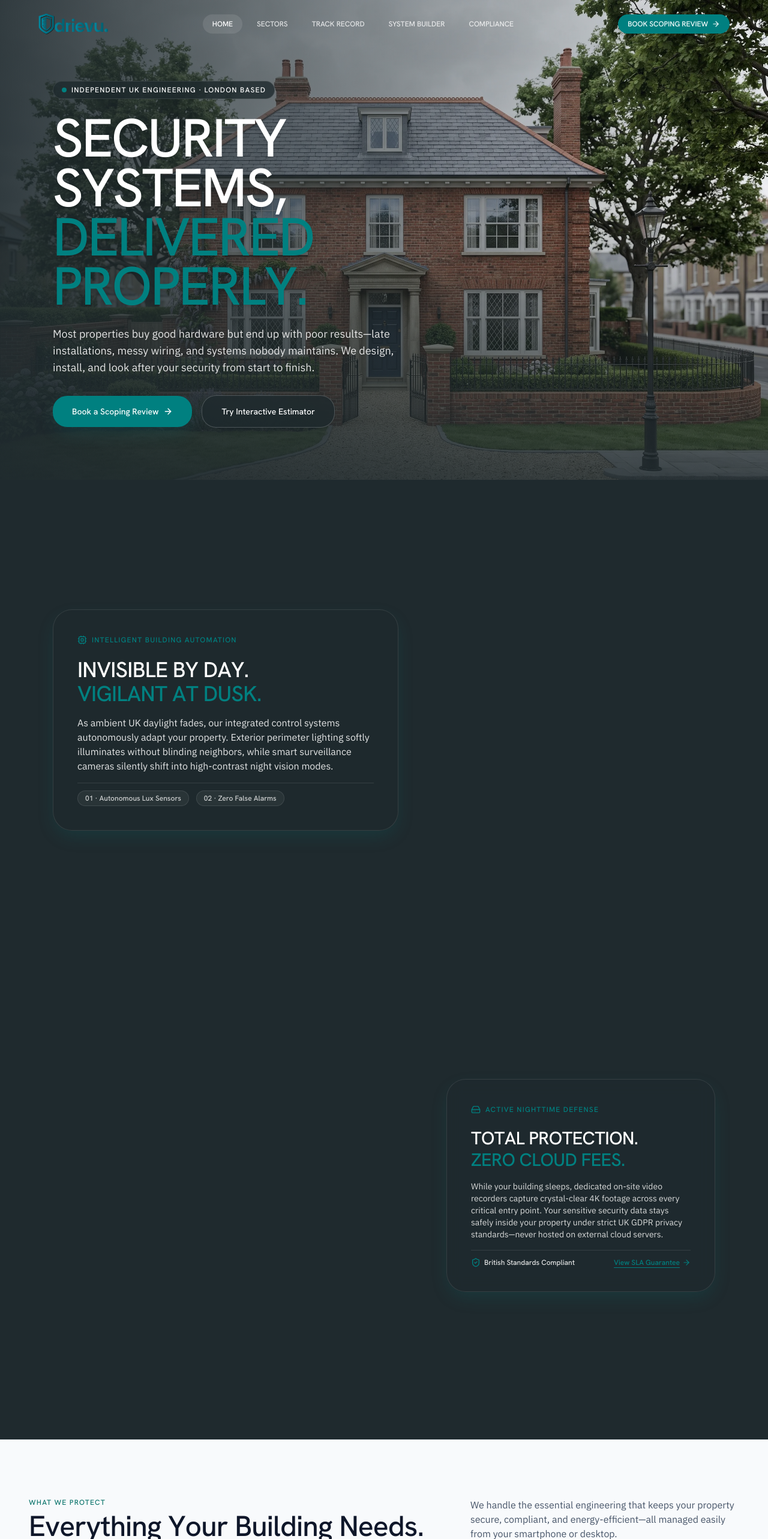
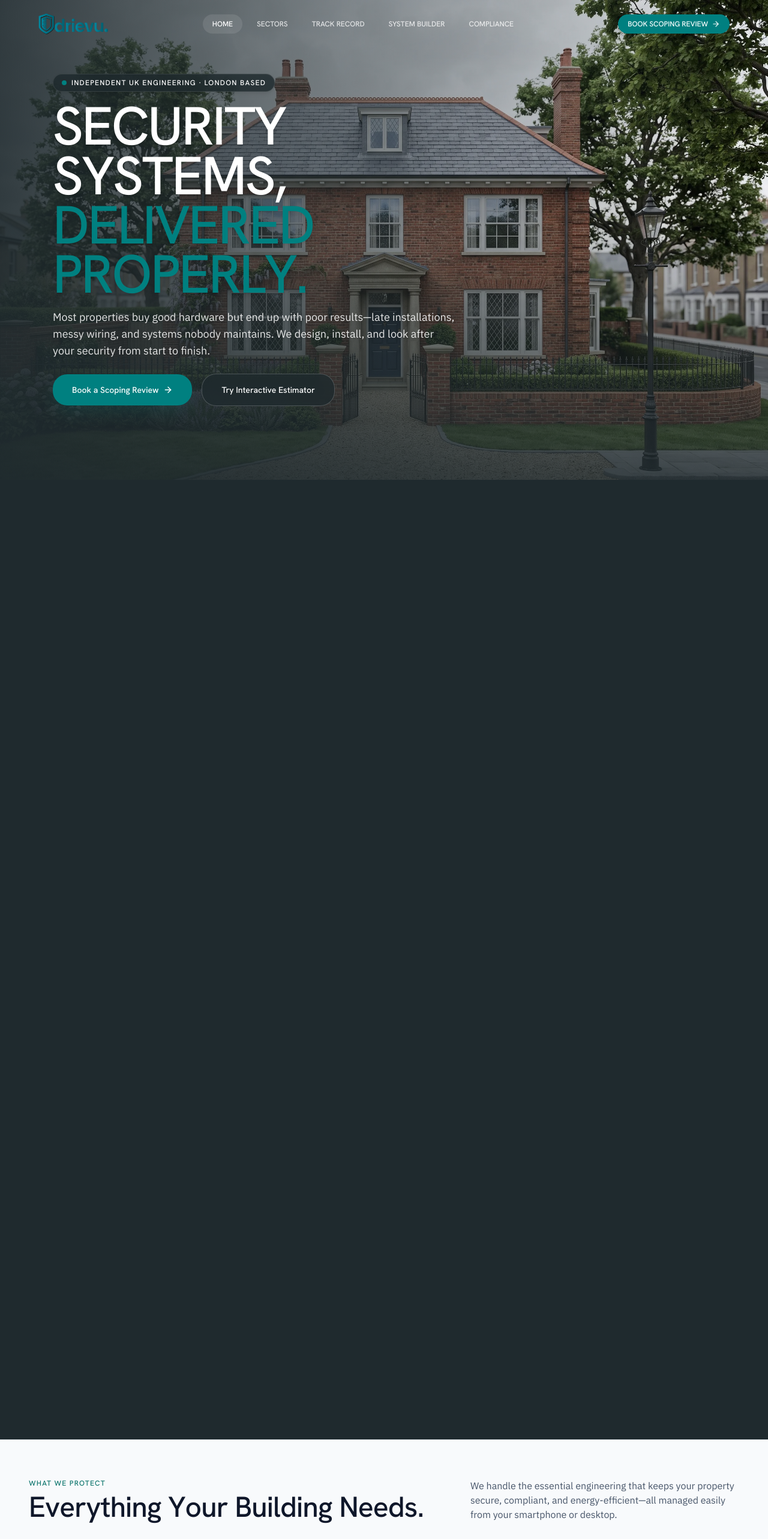
Before and after one commit to ashok-1986/drievu-web, a Next.js app: page / in a window 1280 px wide. Shown: the top 2566 px of the page at 60% size. Built offline with nearby package versions, Linux system fonts and the light colour scheme.

Commit message:
UI: Update typography sizes, adjust BentoGrid height, and fix CanvasHero chapter positioning/scroll fading

```diff
--- a/src/app/compliance/page.tsx
+++ b/src/app/compliance/page.tsx
@@ -26,7 +26,7 @@ export default function CompliancePage() {
             <ShieldCheck className="w-3.5 h-3.5" /> Engineering & Legal Governance
           </div>
 
-          <h1 className="font-display font-medium text-4xl md:text-6xl text-white tracking-[-0.03em] uppercase mb-6">
+          <h1 className="font-display font-medium text-[clamp(2.75rem,7vw,8.75rem)] w-full text-center text-white tracking-[-0.03em] uppercase mb-6">
             <SplitTextReveal text="Compliance & Design Standards." />
           </h1>
           <ProseReveal>
--- a/src/app/consultation/page.tsx
+++ b/src/app/consultation/page.tsx
@@ -20,7 +20,7 @@ export default function ConsultationPage() {
             Zero Sales Pressure · Direct Principal Access
           </div>
 
-          <h1 className="font-display font-medium text-3xl md:text-5xl text-brand-slate tracking-tighter uppercase">
+          <h1 className="font-display font-medium text-[clamp(2.75rem,7vw,8.75rem)] w-full text-center text-brand-slate tracking-tighter uppercase">
             Start Your Engineering Scoping.
           </h1>
 
--- a/src/app/privacy/page.tsx
+++ b/src/app/privacy/page.tsx
@@ -25,7 +25,7 @@ export default function PrivacyPolicyPage() {
             <ShieldCheck className="w-3.5 h-3.5" /> UK GDPR Compliance Schedule
           </div>
 
-          <h1 className="font-display font-medium text-3xl md:text-5xl text-white tracking-[-0.02em] uppercase mb-4">
+          <h1 className="font-display font-medium text-[clamp(2.75rem,7vw,8.75rem)] w-full text-center text-white tracking-[-0.02em] uppercase mb-4">
             <SplitTextReveal text="Privacy Policy & Data Governance." />
           </h1>
           <ProseReveal>
--- a/src/app/sectors/page.tsx
+++ b/src/app/sectors/page.tsx
@@ -126,7 +126,7 @@ export default function SectorsPage() {
               Tailored Engineering Engagement
             </div>
 
-            <h1 className="font-display font-medium text-4xl md:text-6xl lg:text-7xl text-white tracking-[-0.03em] uppercase mb-6">
+            <h1 className="font-display font-medium text-[clamp(2.75rem,7vw,8.75rem)] w-full text-center text-white tracking-[-0.03em] uppercase mb-6">
               <SplitTextReveal text="How We Protect Your Sector." />
             </h1>
             <ProseReveal>
--- a/src/app/system-builder/page.tsx
+++ b/src/app/system-builder/page.tsx
@@ -64,7 +64,7 @@ export default function SystemBuilderPage() {
             <ShieldCheck className="w-3.5 h-3.5" /> Transparent Engineering Sizing
           </div>
 
-          <h1 className="font-display font-medium text-4xl md:text-6xl text-white tracking-[-0.03em] uppercase mb-6">
+          <h1 className="font-display font-medium text-[clamp(2.75rem,7vw,8.75rem)] w-full text-center text-white tracking-[-0.03em] uppercase mb-6">
             <SplitTextReveal text="Interactive System Builder." />
           </h1>
           <ProseReveal>
--- a/src/app/systems/[category]/page.tsx
+++ b/src/app/systems/[category]/page.tsx
@@ -166,7 +166,7 @@ export default function SystemDetailPage({ params }: { params: { category: strin
             <ShieldCheck className="w-3.5 h-3.5" /> Technical Specification Sheet
           </div>
 
-          <h1 className="font-display font-medium text-4xl md:text-6xl text-white tracking-[-0.03em] mb-6 uppercase">
+          <h1 className="font-display font-medium text-[clamp(2.75rem,7vw,8.75rem)] w-full text-center text-white tracking-[-0.03em] mb-6 uppercase">
             <SplitTextReveal text={data.title} />
           </h1>
           <ProseReveal>
--- a/src/app/terms/page.tsx
+++ b/src/app/terms/page.tsx
@@ -25,7 +25,7 @@ export default function TermsOfServicePage() {
             <ShieldCheck className="w-3.5 h-3.5" /> Procurement Due Diligence Schedule
           </div>
 
-          <h1 className="font-display font-medium text-3xl md:text-5xl text-white tracking-[-0.02em] uppercase mb-4">
+          <h1 className="font-display font-medium text-[clamp(2.75rem,7vw,8.75rem)] w-full text-center text-white tracking-[-0.02em] uppercase mb-4">
             <SplitTextReveal text="Terms of Service & Scoping Conditions." />
           </h1>
           <ProseReveal>
--- a/src/components/common/GlobalNavbar.tsx
+++ b/src/components/common/GlobalNavbar.tsx
@@ -44,7 +44,7 @@ export function GlobalNavbar() {
 
           {/* Brand Logo - PNG Asset */}
           <Link href="/" className="flex items-center shrink-0 cursor-pointer">
-            <Image src="/logo.png" alt="Drievu Engineering" width={130} height={38} className="h-8 md:h-9 w-auto object-contain" priority />
+            <Image src="/logo.png" alt="Drievu Engineering" width={130} height={58} className="h-8 md:h-9 w-auto object-contain" priority />
           </Link>
 
           {/* Desktop Navigation */}
--- a/src/components/common/PageHeader.tsx
+++ b/src/components/common/PageHeader.tsx
@@ -38,7 +38,7 @@ export function PageHeader({ badgeText, title, description, imageSrc, imageAlt }
           </div>
         )}
 
-        <h1 className="font-display font-medium text-4xl md:text-5xl lg:text-6xl text-white tracking-[-0.03em] uppercase mb-6">
+        <h1 className="font-display font-medium text-[clamp(2.75rem,7vw,8.75rem)] w-full text-center text-white tracking-[-0.03em] uppercase mb-6">
           <SplitTextReveal text={title} />
         </h1>
 
--- a/src/components/consultation/ConsultationIntake.tsx
+++ b/src/components/consultation/ConsultationIntake.tsx
@@ -147,7 +147,7 @@ export function ConsultationIntake() {
             <span className="font-display font-medium text-xs text-brand-teal uppercase tracking-widest block mb-1">
               Direct Engineering Routing
             </span>
-            <h1 className="font-display font-medium text-2xl text-white tracking-tight">
+            <h1 className="font-display font-medium text-[clamp(2.75rem,7vw,8.75rem)] w-full text-center text-white tracking-tight">
               Project Scoping Review
             </h1>
           </div>
--- a/src/components/home/BentoGrid.tsx
+++ b/src/components/home/BentoGrid.tsx
@@ -124,8 +124,8 @@ export function BentoGrid() {
   ];
 
   return (
-    <section className="py-24 px-6 md:px-12 bg-slate-50 border-y border-slate-200/60">
-      <div className="max-w-[1200px] mx-auto space-y-12">
+    <section className="min-h-[100svh] py-16 px-6 md:px-12 bg-slate-50 border-y border-slate-200/60 flex flex-col justify-center">
+      <div className="max-w-[1200px] w-full mx-auto flex flex-col flex-1 space-y-8 min-h-0">
 
         {/* Section Header */}
         <div className="flex flex-col md:flex-row md:items-end justify-between gap-6">
@@ -147,7 +147,7 @@ export function BentoGrid() {
         </div>
 
         {/* Responsive 12-Column Asymmetric Bento Grid */}
-        <div ref={bentoRef} className="grid grid-cols-12 gap-6 auto-rows-[minmax(240px,auto)]">
+        <div ref={bentoRef} className="grid grid-cols-12 gap-6 flex-1 min-h-0 auto-rows-[minmax(240px,auto)] lg:auto-rows-[minmax(0,1fr)] lg:grid-rows-3 pb-8 md:pb-0">
           {services.map((sys, index) => {
             const IconComponent = sys.icon;
             return (
--- a/src/components/home/CanvasHero.tsx
+++ b/src/components/home/CanvasHero.tsx
@@ -10,6 +10,9 @@ import { ProseReveal } from "@/components/motion/ProseReveal";
 export function CanvasHero() {
   const containerRef = useRef<HTMLDivElement>(null);
   const canvasRef = useRef<HTMLCanvasElement>(null);
+  const chapter1Ref = useRef<HTMLElement>(null);
+  const chapter2Ref = useRef<HTMLElement>(null);
+  const chapter3Ref = useRef<HTMLElement>(null);
   const [imagesLoaded, setImagesLoaded] = useState(false);
 
   // Preloads high-resolution architectural assets into memory
@@ -104,7 +107,34 @@ export function CanvasHero() {
       const totalScrollable = containerRef.current.scrollHeight - window.innerHeight;
       const scrolled = -rect.top;
       const progress = Math.min(Math.max(scrolled / totalScrollable, 0), 1);
-      requestAnimationFrame(() => renderCanvas(progress));
+
+      requestAnimationFrame(() => {
+        renderCanvas(progress);
+
+        let o1 = 0, o2 = 0, o3 = 0;
+        if (progress <= 0.2) o1 = 1;
+        else if (progress <= 0.3) o1 = 1 - (progress - 0.2) / 0.1;
+
+        if (progress > 0.3 && progress <= 0.4) o2 = (progress - 0.3) / 0.1;
+        else if (progress > 0.4 && progress <= 0.6) o2 = 1;
+        else if (progress > 0.6 && progress <= 0.7) o2 = 1 - (progress - 0.6) / 0.1;
+
+        if (progress > 0.7 && progress <= 0.8) o3 = (progress - 0.7) / 0.1;
+        else if (progress > 0.8) o3 = 1;
+
+        if (chapter1Ref.current) {
+          chapter1Ref.current.style.opacity = o1.toString();
+          chapter1Ref.current.style.pointerEvents = o1 > 0 ? "auto" : "none";
+        }
+        if (chapter2Ref.current) {
+          chapter2Ref.current.style.opacity = o2.toString();
+          chapter2Ref.current.style.pointerEvents = o2 > 0 ? "auto" : "none";
+        }
+        if (chapter3Ref.current) {
+          chapter3Ref.current.style.opacity = o3.toString();
+          chapter3Ref.current.style.pointerEvents = o3 > 0 ? "auto" : "none";
+        }
+      });
     };
 
     const handleResize = () => {
@@ -141,30 +171,28 @@ export function CanvasHero() {
         {/* Left-to-Right Scrim guarantees text legibility without clunky white card boxes */}
         <div className="absolute inset-0 bg-gradient-to-r from-brand-slate/90 via-brand-slate/50 to-transparent z-10 pointer-events-none" />
         <div className="absolute inset-0 bg-gradient-to-t from-brand-slate via-transparent to-transparent opacity-80 z-10 pointer-events-none" />
-      </div>
 
         {/*
          * 3-STAGE NARRATIVE CONTENT OVERLAY:
-       * Exactly 3 vertically stacked screens (300vh total) to eliminate all empty voids.
+         * Now positioned absolutely within the sticky track and faded via scroll progress.
          */}
-      <div className="absolute inset-0 z-20 pointer-events-none flex flex-col justify-between">
+        <div className="absolute inset-0 z-20 max-w-[1200px] mx-auto px-6 md:px-12 flex flex-col justify-center pointer-events-none">
 
           {/* CHAPTER 1 (0–100vh): Morning Aesthetics & Planning */}
-        <section className="h-screen w-full max-w-[1200px] mx-auto px-6 md:px-12 flex flex-col justify-center pointer-events-auto">
-          <div className="max-w-2xl space-y-6 pt-12">
-            <div className="inline-flex items-center gap-2 px-3.5 py-1.5 rounded-full bg-brand-slate/80 backdrop-blur-md border border-white/10 text-white text-xs font-display font-medium uppercase tracking-widest">
+          <section ref={chapter1Ref} className="absolute inset-x-6 md:inset-x-12 max-w-2xl flex flex-col gap-4 pointer-events-auto transition-opacity duration-150 will-change-opacity">
+            <div className="inline-flex items-center gap-2 px-3.5 py-1.5 rounded-full bg-brand-slate/80 backdrop-blur-md border border-white/10 text-white text-xs font-display font-medium uppercase tracking-widest w-fit drop-shadow-md">
               <span className="w-2 h-2 rounded-full bg-brand-teal" />
               Independent UK Engineering · London Based
             </div>
 
-            <h1 className="font-display font-medium text-[clamp(2.75rem,7vw,6.5rem)] leading-[0.92] tracking-[-0.03em] text-white uppercase drop-shadow-md">
+            <h1 className="font-display font-medium text-[clamp(2.75rem,7vw,8.75rem)] w-full leading-[0.92] tracking-[-0.03em] text-white uppercase drop-shadow-md">
               <SplitTextReveal text="Security Systems," />
               <br />
               <SplitTextReveal text="Delivered Properly." className="text-brand-teal" />
             </h1>
 
             <ProseReveal delay={0.3}>
-              <p className="font-body font-normal text-brand-paper/90 text-base md:text-lg max-w-xl leading-relaxed drop-shadow">
+              <p className="font-body font-normal text-brand-paper/90 text-base md:text-lg leading-relaxed drop-shadow-md">
                 Most properties buy good hardware but end up with poor results—late installations, messy wiring, and systems nobody maintains. We design, install, and look after your security from start to finish.
               </p>
             </ProseReveal>
@@ -184,65 +212,59 @@ export function CanvasHero() {
                 Try Interactive Estimator
               </Link>
             </div>
-          </div>
           </section>
 
           {/* CHAPTER 2 (100–200vh): Twilight Automation & Smart Triggers */}
-        <section className="h-screen w-full max-w-[1200px] mx-auto px-6 md:px-12 flex items-center justify-start pointer-events-auto">
-          <div className="max-w-xl space-y-4 bg-brand-slate/80 backdrop-blur-md p-8 md:p-10 rounded-2xl border border-white/10 shadow-elevated">
-            <div className="inline-flex items-center gap-2 text-brand-teal font-display font-medium text-xs uppercase tracking-widest">
-              <Cpu className="w-4 h-4" />
+          <section ref={chapter2Ref} className="absolute inset-x-6 md:inset-x-12 max-w-2xl flex flex-col gap-4 pointer-events-none opacity-0 transition-opacity duration-150 will-change-opacity">
+            <div className="inline-flex items-center gap-2 px-3.5 py-1.5 rounded-full bg-brand-slate/80 backdrop-blur-md border border-white/10 text-white text-xs font-display font-medium uppercase tracking-widest w-fit drop-shadow-md">
+              <Cpu className="w-3.5 h-3.5 text-brand-teal" />
               <span>Intelligent Building Automation</span>
             </div>
 
-            <h2 className="font-display font-medium text-2xl md:text-4xl text-white tracking-tight uppercase leading-snug">
+            <h2 className="font-display font-medium text-[clamp(2.75rem,7vw,8.75rem)] w-full leading-[0.92] tracking-[-0.03em] text-white uppercase drop-shadow-md">
               <SplitTextReveal text="Invisible By Day." />
               <br />
               <SplitTextReveal text="Vigilant At Dusk." className="text-brand-teal" />
             </h2>
 
             <ProseReveal delay={0.3}>
-              <p className="font-body font-normal text-sm md:text-base text-brand-paper/90 leading-relaxed">
+              <p className="font-body font-normal text-brand-paper/90 text-base md:text-lg leading-relaxed drop-shadow-md">
                 As ambient UK daylight fades, our integrated control systems autonomously adapt your property. Exterior perimeter lighting softly illuminates without blinding neighbors, while smart surveillance cameras silently shift into high-contrast night vision modes.
               </p>
             </ProseReveal>
 
-            {/* UPGRADED: Clean, tactile UI badges without bracket artifacts */}
-            <div className="pt-3 flex flex-wrap items-center gap-3 border-t border-white/10 font-display font-medium text-xs">
-              <span className="px-3 py-1 rounded-full bg-white/5 border border-white/10 text-brand-paper/80">
+            <div className="pt-2 flex flex-wrap items-center gap-3 font-display font-medium text-xs drop-shadow-md">
+              <span className="px-3 py-1.5 rounded-full bg-brand-slate/80 backdrop-blur-md border border-white/10 text-brand-paper/90">
                 01 · Autonomous Lux Sensors
               </span>
-              <span className="px-3 py-1 rounded-full bg-white/5 border border-white/10 text-brand-paper/80">
+              <span className="px-3 py-1.5 rounded-full bg-brand-slate/80 backdrop-blur-md border border-white/10 text-brand-paper/90">
                 02 · Zero False Alarms
               </span>
-            </div>
             </div>
           </section>
 
           {/* CHAPTER 3 (200–300vh): Active Night Defense & Local Storage */}
-        <section className="h-screen w-full max-w-[1200px] mx-auto px-6 md:px-12 flex items-center justify-end pointer-events-auto pb-12">
-          <div className="bg-brand-slate/85 backdrop-blur-md text-white p-8 md:p-10 rounded-2xl border border-white/10 max-w-md shadow-elevated space-y-4">
-            <div className="inline-flex items-center gap-2 text-brand-teal font-display font-medium text-xs uppercase tracking-widest">
-              <HardDrive className="w-4 h-4" />
+          <section ref={chapter3Ref} className="absolute inset-x-6 md:inset-x-12 max-w-2xl flex flex-col gap-4 pointer-events-none opacity-0 transition-opacity duration-150 will-change-opacity">
+            <div className="inline-flex items-center gap-2 px-3.5 py-1.5 rounded-full bg-brand-slate/80 backdrop-blur-md border border-white/10 text-white text-xs font-display font-medium uppercase tracking-widest w-fit drop-shadow-md">
+              <HardDrive className="w-3.5 h-3.5 text-brand-teal" />
               <span>Active Nighttime Defense</span>
             </div>
 
-            <h2 className="font-display font-medium text-xl md:text-3xl tracking-tight uppercase leading-snug">
+            <h2 className="font-display font-medium text-[clamp(2.75rem,7vw,8.75rem)] w-full leading-[0.92] tracking-[-0.03em] text-white uppercase drop-shadow-md">
               <SplitTextReveal text="Total Protection." />
               <br />
               <SplitTextReveal text="Zero Cloud Fees." className="text-brand-teal" />
             </h2>
 
             <ProseReveal delay={0.3}>
-              <p className="font-body font-normal text-xs md:text-sm text-brand-paper/85 leading-relaxed">
+              <p className="font-body font-normal text-brand-paper/90 text-base md:text-lg leading-relaxed drop-shadow-md">
                 While your building sleeps, dedicated on-site video recorders capture crystal-clear 4K footage across every critical entry point. Your sensitive security data stays safely inside your property under strict UK GDPR privacy standards—never hosted on external cloud servers.
               </p>
             </ProseReveal>
 
-            {/* UPGRADED: Clickable Trust CTA wired to Compliance & SLA terms */}
-            <div className="pt-3 border-t border-white/10 flex items-center justify-between font-display font-medium text-xs">
-              <span className="flex items-center gap-1.5 text-brand-paper/90">
-                <ShieldCheck className="w-4 h-4 text-brand-teal shrink-0" /> British Standards Compliant
+            <div className="pt-2 flex items-center gap-6 font-display font-medium text-xs drop-shadow-md">
+              <span className="flex items-center gap-1.5 text-brand-paper/90 px-3.5 py-1.5 rounded-full bg-brand-slate/80 backdrop-blur-md border border-white/10">
+                <ShieldCheck className="w-3.5 h-3.5 text-brand-teal shrink-0" /> British Standards Compliant
               </span>
               <Link
                 href="/compliance#sla"
@@ -252,10 +274,10 @@ export function CanvasHero() {
                 <ArrowRight className="w-3.5 h-3.5 transform group-hover:translate-x-0.5 transition-transform" />
               </Link>
             </div>
-          </div>
           </section>
 
         </div>
       </div>
+    </div>
   );
 }
```
Lines whose indentation alone changed are shown as unchanged.
